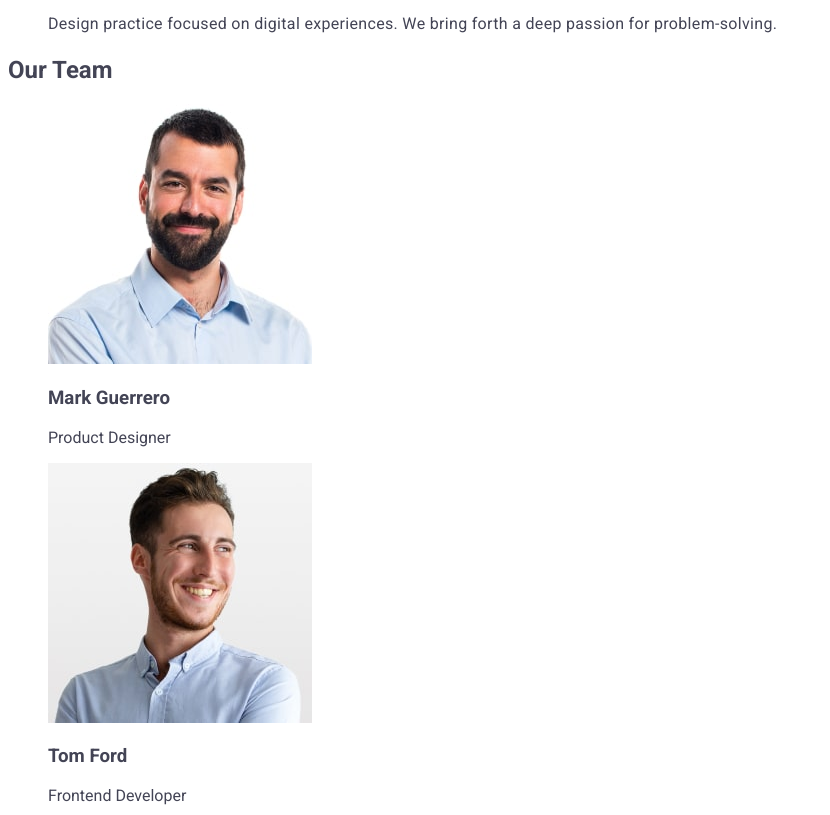
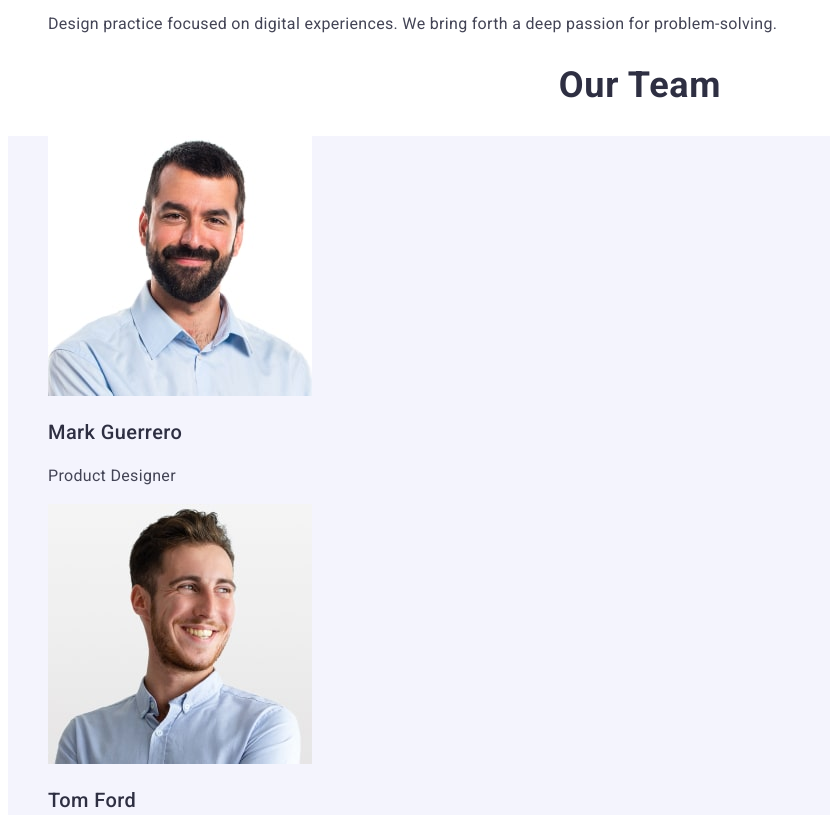
Before and after one commit to Artem-Garkushka/goit-markup-hw-02, a plain HTML site: page index.html in a window 1280 px wide. Shown: the part 720-1535 px from the top of the page, without its empty margins (0-830 px from the left). Drawn offline with Linux system fonts and the light colour scheme.

Commit message:
goit-markup-hw-02

```diff
--- a/css/style.css
+++ b/css/style.css
@@ -76,6 +76,28 @@
     line-height: 1.5;
     letter-spacing: 0.02em;
 }
+.main-soc-list-our-team{
+    background-color: #F4F4FD;
+}
+.main-title-g{
+    font-size: 36px;
+    line-height: 1.11;
+    text-align: center;
+    letter-spacing: 0.02em;
+    text-transform: capitalize;
+    color: #2e2f42;
+}
+.main-title-gt{
+    font-weight: 500;
+    font-size: 20px;
+    line-height: 1.2;
+    letter-spacing: 0.02em;
+    color: #2e2f42;
+}
+.main-text-t{
+    line-height: 1.5;
+    letter-spacing: 0.02em;
+}
 /* footer */
 .footer {
   background-color: #2e2f42;
--- a/index.html
+++ b/index.html
@@ -64,27 +64,27 @@
         </ul>
       </section>
       <section class="main-our-team">
-        <h2 class="main-title main-title">Our Team</h2>
-        <ul class="main-soc-list">
+        <h2 class="main-title-g">Our Team</h2>
+        <ul class="main-soc-list-our-team">
           <li class="main-menu-list">
             <img src="./images/img-min.jpg" alt="Mark Guerrero" width="264" class="main-img">
-            <h3 class="main-title">Mark Guerrero</h3>
-            <p class="main-text">Product Designer</p>
+            <h3 class="main-title-gt">Mark Guerrero</h3>
+            <p class="main-text-t">Product Designer</p>
           </li>
           <li class="main-menu-list menu-list">
             <img src="./images/img-2.jpg" alt="Tom Ford" width="264" class="main-img">
-            <h3 class="main-title">Tom Ford</h3>
-            <p class="main-text">Frontend Developer</p>
+            <h3 class="main-title-gt">Tom Ford</h3>
+            <p class="main-text-t">Frontend Developer</p>
           </li>
           <li class="main-menu-list menu-list">
             <img src="./images/img-1.jpg" alt="Camila Garcia" width="264" class="main-img">
-            <h3 class="main-title">Camila Garcia</h3>
-            <p class="main-text">Marketing</p>
+            <h3 class="main-title-gt">Camila Garcia</h3>
+            <p class="main-text-t">Marketing</p>
           </li>
           <li class="main-menu-list menu-list">
             <img src="./images/img-3.jpg" alt="Daniel Wilson" width="264" class="main-img">
-            <h3 class="main-title">Daniel Wilson</h3>
-            <p class="main-text">UI Designer</p>
+            <h3 class="main-title-gt">Daniel Wilson</h3>
+            <p class="main-text-t">UI Designer</p>
           </li>
         </ul>
       </section>
```
